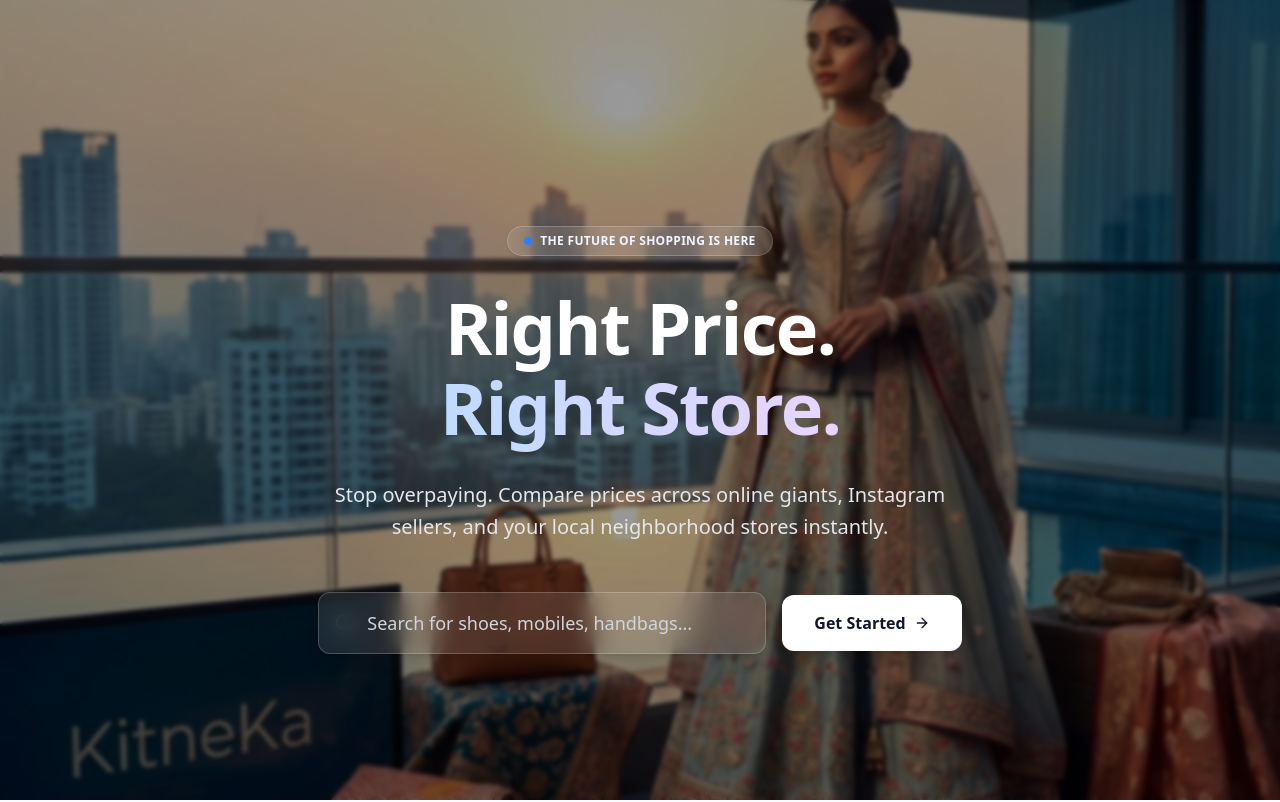
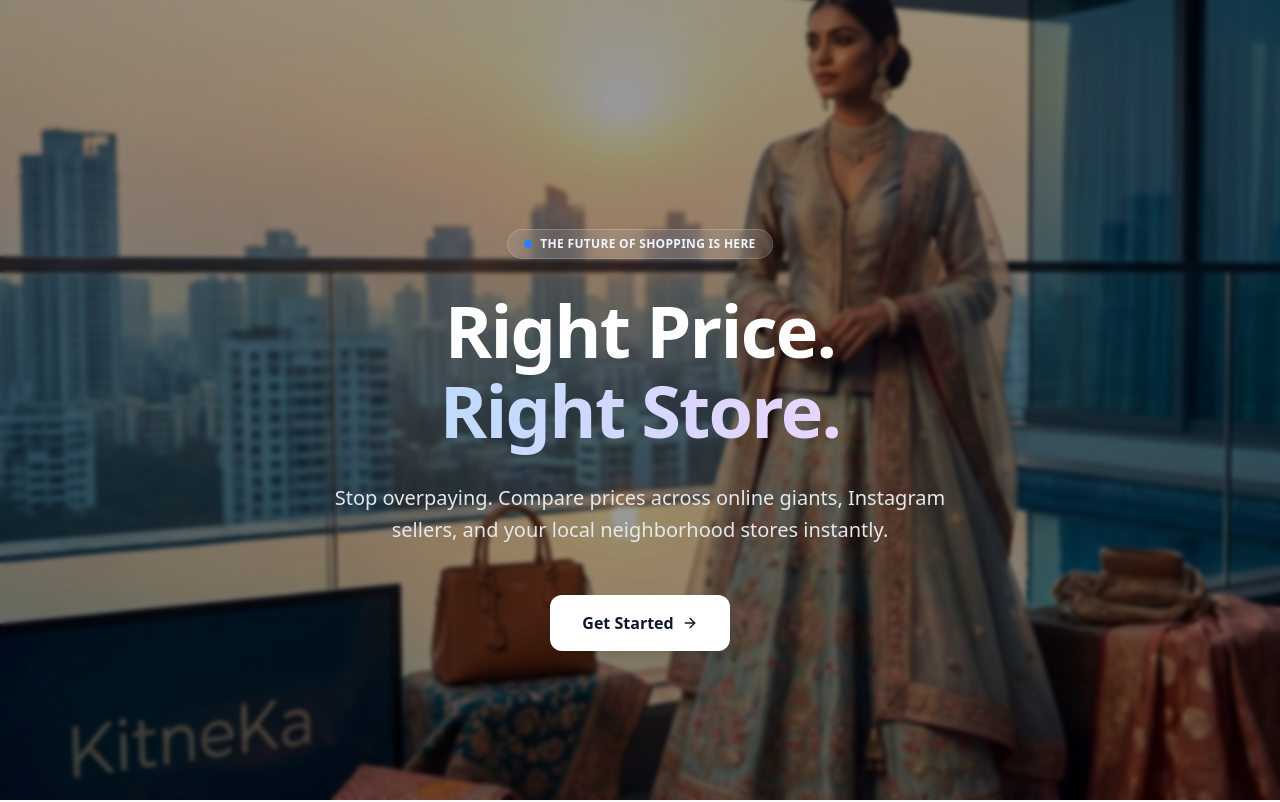
Before and after one commit to Learning-WoodyJessie/KitneKa, a React (Vite) app in the folder frontend/: page / in a window 1280 px wide. Shown: the top 802 px of the page. Built offline with nearby package versions, Linux system fonts and the light colour scheme.

Commit message:
feat: Remove search bar from hero section

```diff
--- a/frontend/src/components/LandingPage.jsx
+++ b/frontend/src/components/LandingPage.jsx
@@ -108,21 +108,11 @@ const LandingPage = () => {
                             initial={{ opacity: 0, y: 20 }}
                             animate={{ opacity: 1, y: 0 }}
                             transition={{ duration: 0.6, delay: 0.3 }}
-                            className="flex flex-col sm:flex-row gap-4 justify-center items-center"
+                            className="flex justify-center"
                         >
-                            <form onSubmit={handleHeroSearch} className="relative w-full max-w-md group">
-                                <Search className="absolute left-4 top-1/2 -translate-y-1/2 text-gray-400 h-5 w-5 group-focus-within:text-white transition-colors" />
-                                <input
-                                    type="text"
-                                    placeholder="Search for shoes, mobiles, handbags..."
-                                    className="w-full pl-12 pr-4 py-4 bg-white/10 backdrop-blur-md border border-white/20 rounded-xl shadow-lg focus:ring-4 focus:ring-white/10 focus:border-white/50 transition-all outline-none text-lg text-white placeholder:text-gray-300"
-                                    value={heroQuery}
-                                    onChange={(e) => setHeroQuery(e.target.value)}
-                                />
-                            </form>
                             <button
                                 onClick={handleGetStarted}
-                                className="w-full sm:w-auto px-8 py-4 bg-white text-slate-900 rounded-xl font-semibold hover:bg-gray-100 transition-all shadow-lg hover:shadow-xl hover:-translate-y-0.5 flex items-center justify-center gap-2"
+                                className="px-8 py-4 bg-white text-slate-900 rounded-xl font-semibold hover:bg-gray-100 transition-all shadow-lg hover:shadow-xl hover:-translate-y-0.5 flex items-center justify-center gap-2"
                             >
                                 Get Started <ArrowRight className="h-4 w-4" />
                             </button>
```
